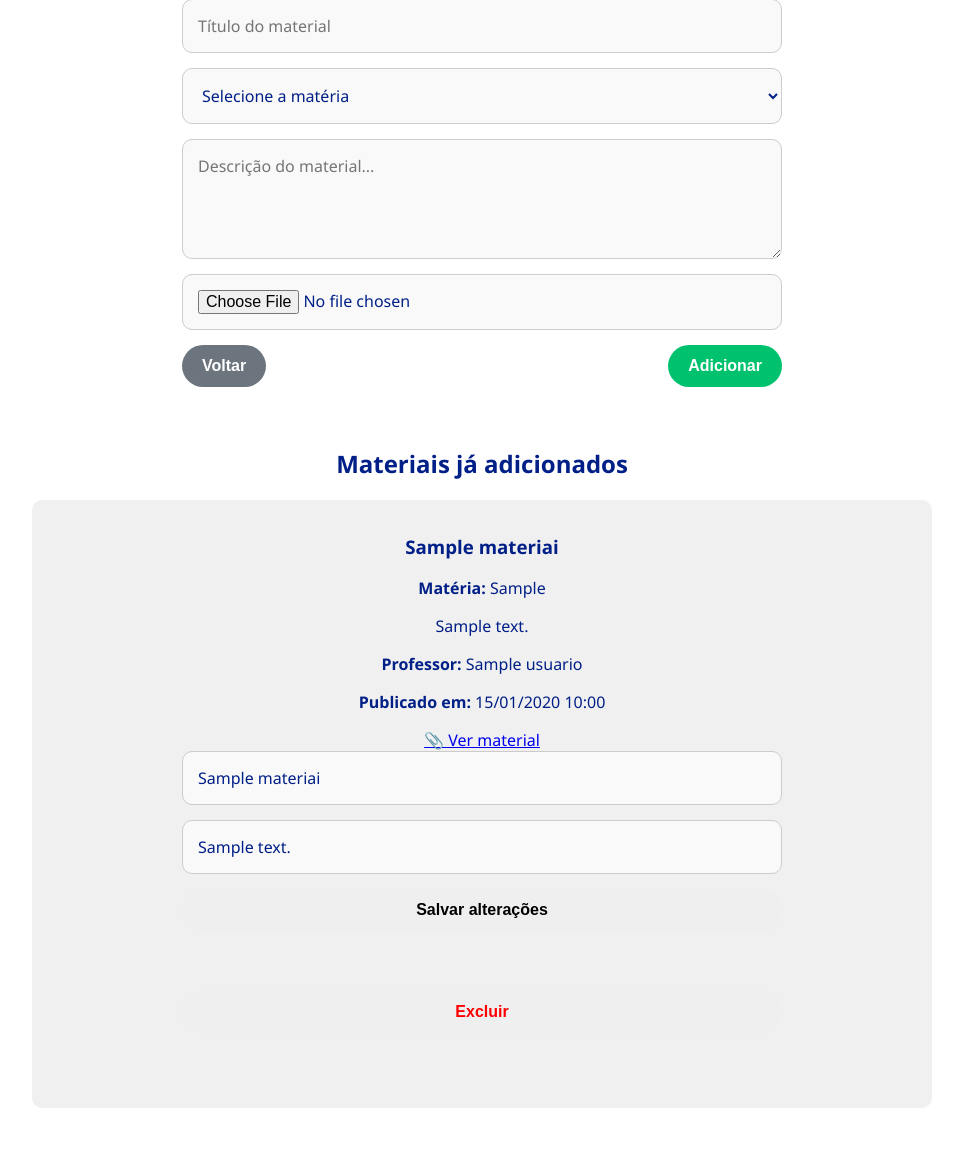
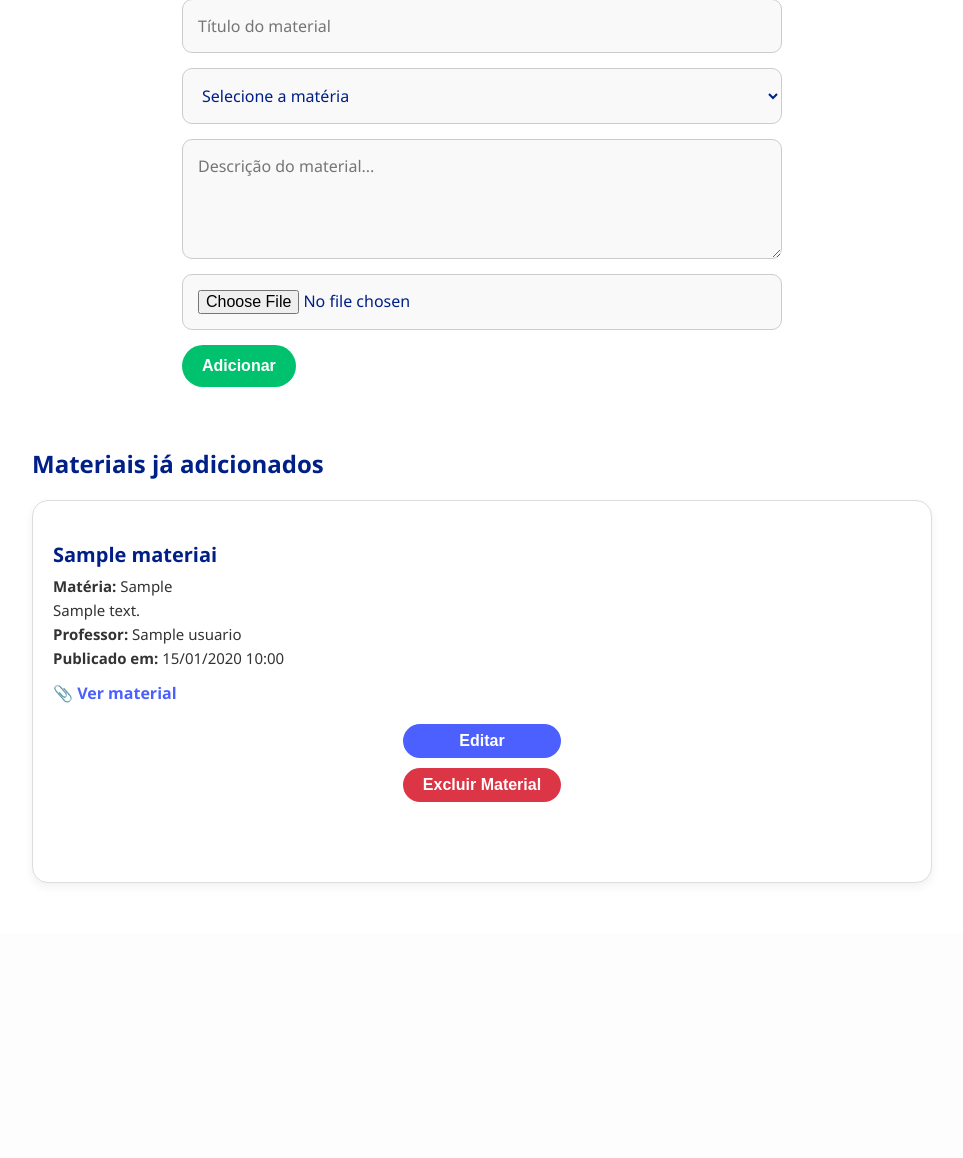
Before and after one commit to monickeivlopes/EduQuiz, a Flask app: page /adicionar_materiais in a window 1280 px wide. Shown: the part 207-1365 px from the top of the page, without its empty margins (158-1121 px from the left). After the commit the page ends 1090 px from the top, so only its background shows below. Run offline with Flask 3, Linux system fonts and the light colour scheme; the visitor is signed in with stand-in values (Sample User, id 1); tables that the repository leaves empty hold one stand-in row (values such as "Sample post"); some libraries are stand-ins or nearby versions.

Commit message:
correção de erros, ajuste css

```diff
--- a/static/professor.css
+++ b/static/professor.css
@@ -80,14 +80,6 @@ body.page-materiais textarea:focus {
   background-color: white;
 }
 
-body.page-materiais button.btn-voltar {
-  background-color: #6c757d;
-  color: white;
-}
-
-body.page-materiais button.btn-voltar:hover {
-  background-color: #5a6268;
-}
 
 body.page-materiais button.btn-concluir {
   background-color: #00c26e;
@@ -164,7 +156,7 @@ body.page-inicio .btn-sair:hover {
 
 /* Modal estilos para página inicio */
 body.page-inicio .modal {
-  display: none; /* oculto por padrão */
+  display: none;
   position: fixed;
   top: 0;
   left: 0;
@@ -214,15 +206,6 @@ body.page-inicio .btn-editar:hover {
   background-color: #009e4f;
 }
 
-body.page-inicio .btn-voltar {
-  background-color: #6c757d;
-  color: white;
-}
-
-body.page-inicio .btn-voltar:hover {
-  background-color: #5a6268;
-}
-
 body.page-inicio .btn-concluir {
   background-color: #00c26e;
   color: white;
@@ -232,24 +215,149 @@ body.page-inicio .btn-concluir:hover {
   background-color: #009e4f;
 }
 
-/* Responsividade para ambas */
-@media (max-width: 700px) {
-  header {
-    padding: 15px 20px;
-  }
+/* Títulos */
+body.page-materiais section h2 {
+  text-align: left;
+  color: #001F87;
+  margin-bottom: 20px;
+}
 
-  body.page-materiais form,
-  body.page-inicio main {
-    max-width: 100%;
-  }
+/* Cards de materiais */
+body.page-materiais .card-material  {
+  background: #ffffff;
+  border: 1px solid #ddd;
+  border-radius: 16px;
+  padding: 20px;
+  box-shadow: 0 4px 10px rgba(0, 0, 0, 0.06);
+  margin-top: 20px;
+  text-align: justify;
+  transition: transform 0.2s ease, box-shadow 0.2s ease;
+  justify-content: left;
+}
 
-  body.page-materiais form > div,
-  body.page-inicio .modal-content {
-    flex-direction: column;
-  }
 
-  body.page-materiais button,
-  body.page-inicio button {
-    width: 100%;
-  }
+body.page-materiais .card-material h3 {
+  color: #001F87;
+  margin-bottom: 8px;
+  font-size: 20px;
 }
+
+body.page-materiais .card-material p {
+  margin: 4px 0;
+  color: #333;
+  font-size: 15px;
+}
+
+body.page-materiais .card-material a {
+  display: inline-block;
+  margin-top: 10px;
+  color: #4C5FFF;
+  text-decoration: none;
+  font-weight: bold;
+  transition: color 0.3s;
+}
+
+body.page-materiais .card-material a:hover {
+  color: #001F87;
+  text-decoration: underline;
+}
+
+/* Formulários de edição */
+body.page-materiais .card-material form {
+  display: flex;
+  flex-direction: column;
+  gap: 10px;
+  margin-top: 10px;
+}
+
+body.page-materiais .card-material input[type="text"],
+body.page-materiais .card-material textarea,
+body.page-materiais .card-material select {
+  padding: 10px;
+  border: 1px solid #ccc;
+  border-radius: 8px;
+  font-size: 14px;
+  background-color: #f9f9f9;
+  color: #001F87;
+}
+
+body.page-materiais .card-material input[type="text"]:focus,
+body.page-materiais .card-material textarea:focus,
+body.page-materiais .card-material select:focus {
+  border-color: #001F87;
+  background-color: white;
+  outline: none;
+}
+
+/* Área dos botões */
+body.page-materiais .card-material  .botoes-acoes {
+  display: flex;
+  gap: 10px;
+  margin-top: 10px;
+}
+
+/* Espaço entre botões e inputs */
+body.page-materiais .card-material form {
+  display: flex;
+  flex-direction: column;
+  gap: 10px;
+  margin-top: 10px;
+  justify-items: flex-start;
+}
+
+/* Espaçamento entre botões */
+.botoes-acoes {
+  display: flex;
+  margin-top: 10px;
+  justify-content: flex-start;
+}
+
+/* Estilo geral dos botões */
+body.page-materiais .card-material button {
+  padding: 8px 20px;
+  border: none;
+  border-radius: 20px;
+  font-weight: bold;
+  cursor: pointer;
+  transition: background-color 0.3s ease;
+}
+
+/* Botão EDITAR */
+body.page-materiais .card-material button.editar {
+  background-color: #4C5FFF;
+  color: white;
+}
+
+body.page-materiais .card-material button.editar:hover {
+  background-color: #001F87;
+}
+
+/* Botão SALVAR */
+body.page-materiais .card-material button.salvar {
+  background-color: #00c26e;
+  color: white;
+}
+
+body.page-materiais .card-material button.salvar:hover {
+  background-color: #009e4f;
+}
+
+/* Botão CANCELAR */
+body.page-materiais .card-material button.cancelar {
+  background-color: #ccc;
+  color: #333;
+}
+
+body.page-materiais .card-material button.cancelar:hover {
+  background-color: #999;
+}
+
+/* Botão EXCLUIR */
+body.page-materiais .card-material button.excluir {
+  background-color: #dc3545;
+  color: white;
+}
+
+body.page-materiais .card-material button.excluir:hover {
+  background-color: #a71d2a;
+}
--- a/templates/adicionar_materiais.html
+++ b/templates/adicionar_materiais.html
@@ -14,7 +14,7 @@
     <span>EDUQUIZ</span>
   </div>
   <nav>
-    <a href="{{ url_for('logout') }}">
+    <a href="{{ url_for('index_professor') }}">
       <img src="static/img/casa.png" alt="Ícone de logout" style="width: 30px;" />
     </a>
   </nav>
@@ -40,39 +40,60 @@
     <input type="file" name="arquivo" accept=".pdf,.doc,.docx,.ppt,.pptx,.png,.jpg,.jpeg" required />
 
     <div style="display: flex; justify-content: space-between;">
-      <button type="button" class="btn-voltar" onclick="window.history.back()">Voltar</button>
       <button type="submit" class="btn-concluir">Adicionar</button>
     </div>
   </form>
 
   <!-- Lista de materiais já adicionados -->
-  <section style="margin-top: 40px;">
+  <section class="material-card" style="margin-top: 40px;">
     <h2>Materiais já adicionados</h2>
     {% for material in materiais %}
-      <div style="background: #f0f0f0; padding: 15px; border-radius: 10px; margin-top: 10px;">
-        <h3>{{ material[1] }}</h3> <!-- Título -->
+      <div class="card-material">
+        <h3>{{ material[1] }}</h3>
         <p><strong>Matéria:</strong> {{ material[2] }}</p>
-        <p>{{ material[3] }}</p> <!-- Descrição -->
+        <p>{{ material[3] }}</p>
         <p><strong>Professor:</strong> {{ material[6] }}</p>
         <p><strong>Publicado em:</strong> {{ material[7].strftime('%d/%m/%Y %H:%M') }}</p>
         <a href="{{ url_for('baixar_material', material_id=material[0]) }}">📎 Ver material</a>
 
         {% if material[5] == session['usuario_id'] %}
-        <form action="{{ url_for('editar_material', material_id=material[0]) }}" method="POST">
-          <input type="text" name="novo_titulo" value="{{ material[1] }}" required />
-          <input type="text" name="nova_descricao" value="{{ material[3] }}" required />
-          <button type="submit">Salvar alterações</button>
-        </form>
-        <form action="{{ url_for('excluir_material', material_id=material[0]) }}" method="POST">
-          <button type="submit" style="color: red;">Excluir</button>
-        </form>
+          <div class="botoes-acoes">
+            <form action="{{ url_for('excluir_material', material_id=material[0]) }}" method="POST" >
+              <button type="button" class="editar" onclick="mostrarFormulario({{ material[0] }})">Editar</button>
+              <button type="submit" class="excluir">Excluir Material</button>
+            </form>
+          </div>
+
+          <!-- Formulário oculto para edição -->
+          <form id="form-editar-{{ material[0] }}" class="form-editar" action="{{ url_for('editar_material', material_id=material[0]) }}" method="POST" style="display: none;">
+            <input type="text" name="novo_titulo" value="{{ material[1] }}" required />
+            <input type="text" name="nova_descricao" value="{{ material[3] }}" required />
+
+            <div class="botoes-acoes">
+              <button type="submit" class="salvar">Salvar</button>
+              <button type="button" class="cancelar" onclick="esconderFormulario({{ material[0] }})">Cancelar</button>
+            </div>
+          </form>
         {% endif %}
       </div>
+
     {% else %}
       <p>Nenhum material adicionado ainda.</p>
     {% endfor %}
   </section>
 </main>
 
+
+<script>
+function mostrarFormulario(id) {
+  document.getElementById(`form-editar-${id}`).style.display = 'block';
+}
+
+function esconderFormulario(id) {
+  document.getElementById(`form-editar-${id}`).style.display = 'none';
+}
+</script>
+
+
 </body>
 </html>
```
